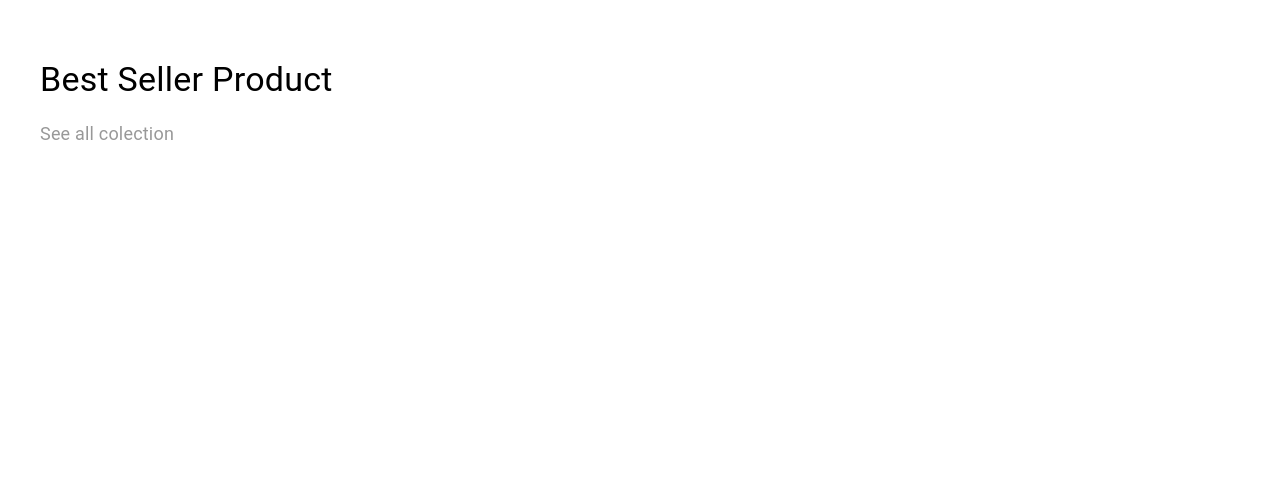
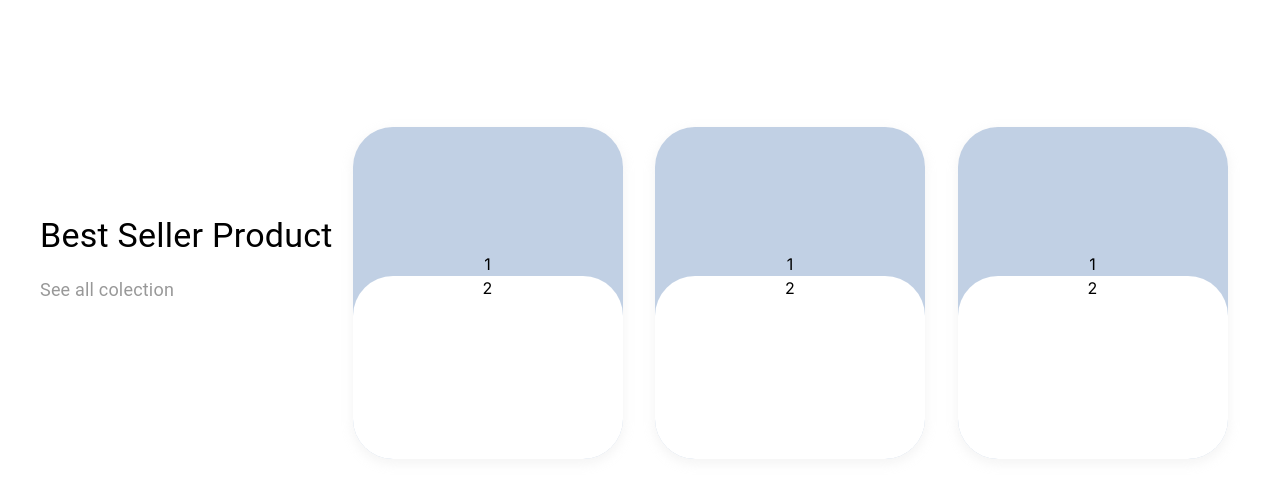
Before and after one commit to mbadangiz/plant-shop-app, a Next.js app: page / in a window 1280 px wide. Shown: the part 925-1421 px from the top of the page. Before the commit the page ends 1112 px from the top, so only its background shows below. Built offline with nearby package versions, Linux system fonts and the light colour scheme.

Commit message:
BPS-left side cards is started

```diff
--- a/app/BestProductSeller/BPSleft.tsx
+++ b/app/BestProductSeller/BPSleft.tsx
@@ -1,13 +1,60 @@
-import { Grid, Typography } from "@mui/material";
+import { Box, Grid } from "@mui/material";
 
 export function BPSleft() {
   return (
     <Grid
       item
-      bgcolor={"green"}
       xs={12}
       md={9}
       height={{ lg: "max-content" }}
-    ></Grid>
+      sx={{
+        display: "flex",
+        justifyContent: "space-evenly",
+        flexWrap: "wrap",
+        gap: "20px",
+      }}
+    >
+      <ProductsCards />
+      <ProductsCards />
+      <ProductsCards />
+    </Grid>
   );
 }
+
+function ProductsCards() {
+  return (
+    <Box
+      width={"270px"}
+      height={"400px"}
+      sx={{
+        display: "flex",
+        flexDirection: "column",
+        justifyContent: "end",
+      }}
+    >
+      <Box
+        bgcolor={"#C1D0E4"}
+        width={"100%"}
+        height={"83%"}
+        sx={{
+          borderRadius: "40px",
+          display: "flex",
+          flexDirection: "column",
+          justifyContent: "end",
+          boxShadow: "0px 4px 10px 2px #DDDADA40",
+        }}
+      >
+        <Box>1</Box>
+        <Box
+          height={"55%"}
+          bgcolor={"#fff"}
+          sx={{
+            borderRadius: "inherit",
+          }}
+        >
+          2
+        </Box>
+      </Box>
+    </Box>
+  );
+}
```
